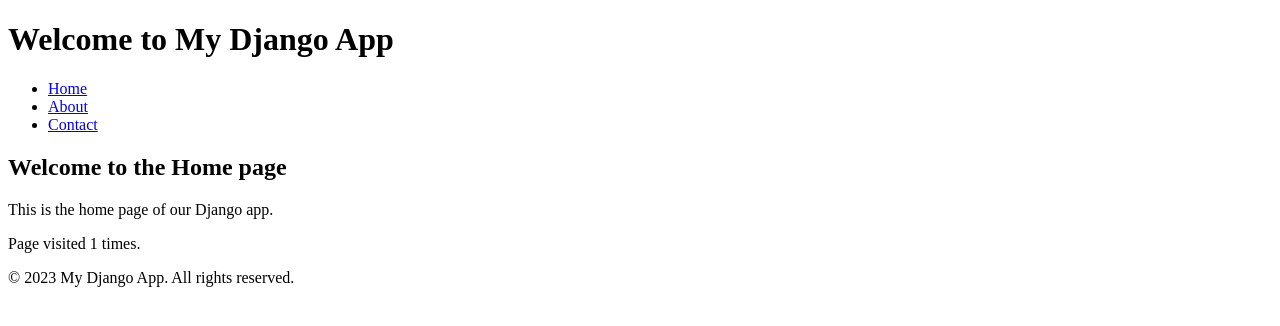
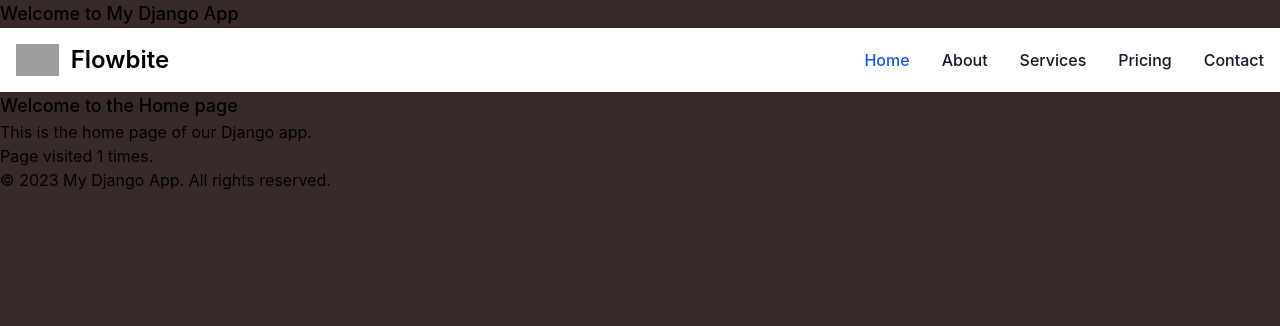
Before and after one commit to AbdellazizH/saas-rnd-repo, a Django app: page / in a window 1280 px wide. Shown: the top 326 px of the page. Run offline with Django 5.2, Linux system fonts and the light colour scheme; data comes from the database, SQL or seed files in the repository; some libraries are stand-ins or nearby versions; grey boxes are pictures that could not be loaded.

Commit message:
add static directory and configure settings

```diff
--- a/src/cfehome/settings.py
+++ b/src/cfehome/settings.py
@@ -125,6 +125,11 @@ USE_TZ = True
 # https://docs.djangoproject.com/en/5.1/howto/static-files/
 
 STATIC_URL = "static/"
+STATICFILES_DIRS = [
+    BASE_DIR / "static",
+    BASE_DIR / "assets",
+]
+
 
 # Default primary key field type
 # https://docs.djangoproject.com/en/5.1/ref/settings/#default-auto-field
--- /dev/null
+++ b/src/static/assets/css/style.css
@@ -0,0 +1,3 @@
+body {
+  background-color: #392929;
+}/*# sourceMappingURL=style.css.map */
--- /dev/null
+++ b/src/static/assets/css/style.min.css
@@ -0,0 +1 @@
+body{background-color:#392929}/*# sourceMappingURL=style.min.css.map */
--- /dev/null
+++ b/src/static/css/style.scss
@@ -0,0 +1,3 @@
+body {
+    background-color: #392929;
+}
--- a/src/templates/base.html
+++ b/src/templates/base.html
@@ -1,21 +1,18 @@
 <!DOCTYPE html>
+{% load static %}
 <html lang="fr">
 <head>
     <meta charset="UTF-8">
     <meta name="viewport" content="width=device-width, initial-scale=1.0">
     <title>{% block title %}My Django App{% endblock %}</title>
+    <link href="https://cdn.jsdelivr.net/npm/flowbite@2.5.2/dist/flowbite.min.css" rel="stylesheet" />
+    <link href="{% static 'assets/css/style.css' %}" rel="stylesheet" />
 </head>
 <body>
     <header>
-        <h1>Welcome to My Django App</h1>
+        <h1 class="text-lg font-medium">Welcome to My Django App</h1>
+        {% include "navbar.html" %}
     </header>
-    <nav>
-        <ul>
-            <li><a href="{% url "home" %}">Home</a></li>
-            <li><a href="{% url "about" %}">About</a></li>
-            <li><a href="#">Contact</a></li>
-        </ul>
-    </nav>
     <main>
         {% block content %}
         <!-- Page content goes here -->
@@ -23,3 +20,8 @@
     </main>
     <footer>
         <p>&copy; 2023 My Django App. All rights reserved.</p>
+    </footer>
+
+    <script src="https://cdn.jsdelivr.net/npm/flowbite@2.5.2/dist/flowbite.min.js"></script>
+</body>
+</html>
--- a/src/templates/cfehome/home.html
+++ b/src/templates/cfehome/home.html
@@ -3,7 +3,7 @@
 {% block title %}Home - {{ block.super }}{% endblock %}
 
 {% block content %}
-    <h2>Welcome to the {{title}}</h2>
+    <h2 class="text-lg font-medium">Welcome to the {{title}}</h2>
     <p>This is the home page of our Django app.</p>
     Page visited {{page_visit_count}} times.
 {% endblock %}
--- /dev/null
+++ b/src/templates/navbar.html
@@ -0,0 +1,35 @@
+
+
+<nav class="bg-white border-gray-200 dark:bg-gray-900">
+    <div class="max-w-screen-xl flex flex-wrap items-center justify-between mx-auto p-4">
+      <a href="https://flowbite.com/" class="flex items-center space-x-3 rtl:space-x-reverse">
+          <img src="https://flowbite.com/docs/images/logo.svg" class="h-8" alt="Flowbite Logo" />
+          <span class="self-center text-2xl font-semibold whitespace-nowrap dark:text-white">Flowbite</span>
+      </a>
+      <button data-collapse-toggle="navbar-default" type="button" class="inline-flex items-center p-2 w-10 h-10 justify-center text-sm text-gray-500 rounded-lg md:hidden hover:bg-gray-100 focus:outline-none focus:ring-2 focus:ring-gray-200 dark:text-gray-400 dark:hover:bg-gray-700 dark:focus:ring-gray-600" aria-controls="navbar-default" aria-expanded="false">
+          <span class="sr-only">Open main menu</span>
+          <svg class="w-5 h-5" aria-hidden="true" xmlns="http://www.w3.org/2000/svg" fill="none" viewBox="0 0 17 14">
+              <path stroke="currentColor" stroke-linecap="round" stroke-linejoin="round" stroke-width="2" d="M1 1h15M1 7h15M1 13h15"/>
+          </svg>
+      </button>
+      <div class="hidden w-full md:block md:w-auto" id="navbar-default">
+        <ul class="font-medium flex flex-col p-4 md:p-0 mt-4 border border-gray-100 rounded-lg bg-gray-50 md:flex-row md:space-x-8 rtl:space-x-reverse md:mt-0 md:border-0 md:bg-white dark:bg-gray-800 md:dark:bg-gray-900 dark:border-gray-700">
+          <li>
+            <a href="{% url "home" %}" class="block py-2 px-3 text-white bg-blue-700 rounded md:bg-transparent md:text-blue-700 md:p-0 dark:text-white md:dark:text-blue-500" aria-current="page">Home</a>
+          </li>
+          <li>
+            <a href="{% url "about" %}" class="block py-2 px-3 text-gray-900 rounded hover:bg-gray-100 md:hover:bg-transparent md:border-0 md:hover:text-blue-700 md:p-0 dark:text-white md:dark:hover:text-blue-500 dark:hover:bg-gray-700 dark:hover:text-white md:dark:hover:bg-transparent">About</a>
+          </li>
+          <li>
+            <a href="#" class="block py-2 px-3 text-gray-900 rounded hover:bg-gray-100 md:hover:bg-transparent md:border-0 md:hover:text-blue-700 md:p-0 dark:text-white md:dark:hover:text-blue-500 dark:hover:bg-gray-700 dark:hover:text-white md:dark:hover:bg-transparent">Services</a>
+          </li>
+          <li>
+            <a href="#" class="block py-2 px-3 text-gray-900 rounded hover:bg-gray-100 md:hover:bg-transparent md:border-0 md:hover:text-blue-700 md:p-0 dark:text-white md:dark:hover:text-blue-500 dark:hover:bg-gray-700 dark:hover:text-white md:dark:hover:bg-transparent">Pricing</a>
+          </li>
+          <li>
+            <a href="#" class="block py-2 px-3 text-gray-900 rounded hover:bg-gray-100 md:hover:bg-transparent md:border-0 md:hover:text-blue-700 md:p-0 dark:text-white md:dark:hover:text-blue-500 dark:hover:bg-gray-700 dark:hover:text-white md:dark:hover:bg-transparent">Contact</a>
+          </li>
+        </ul>
+      </div>
+    </div>
+  </nav>
```
Also changed, not shown: 2 other files.
